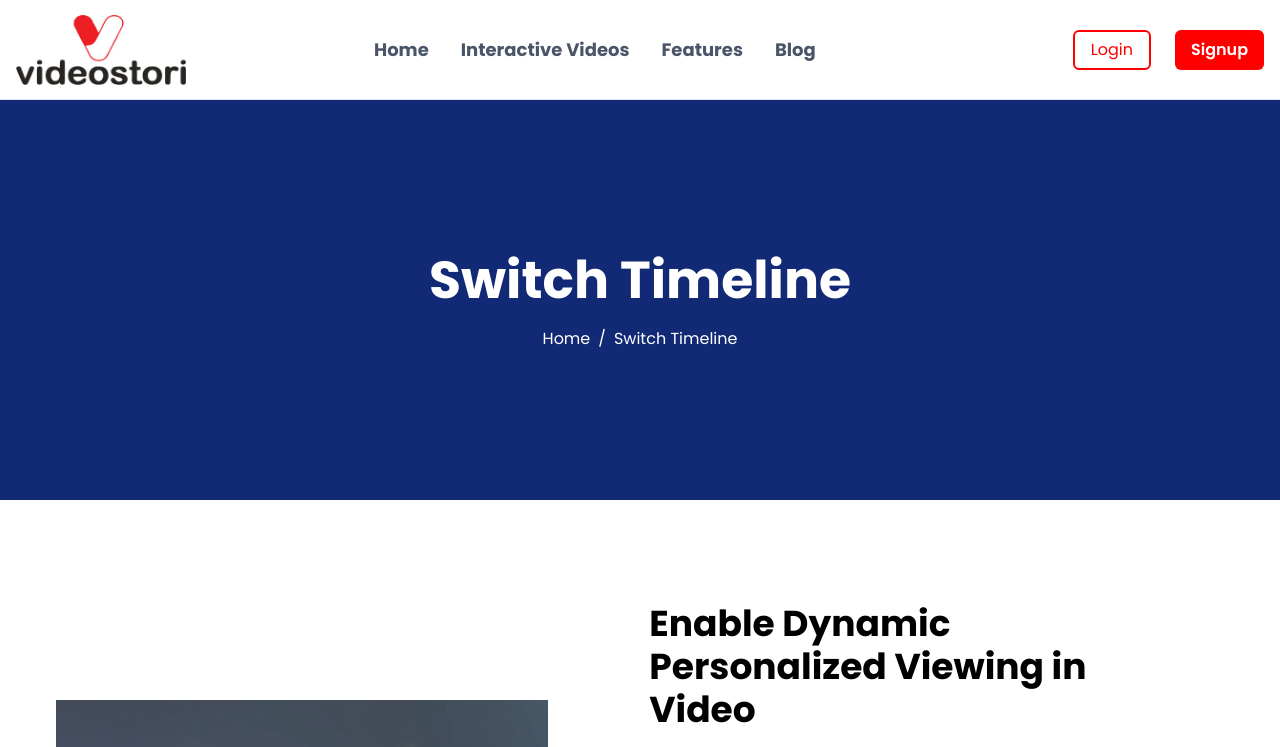
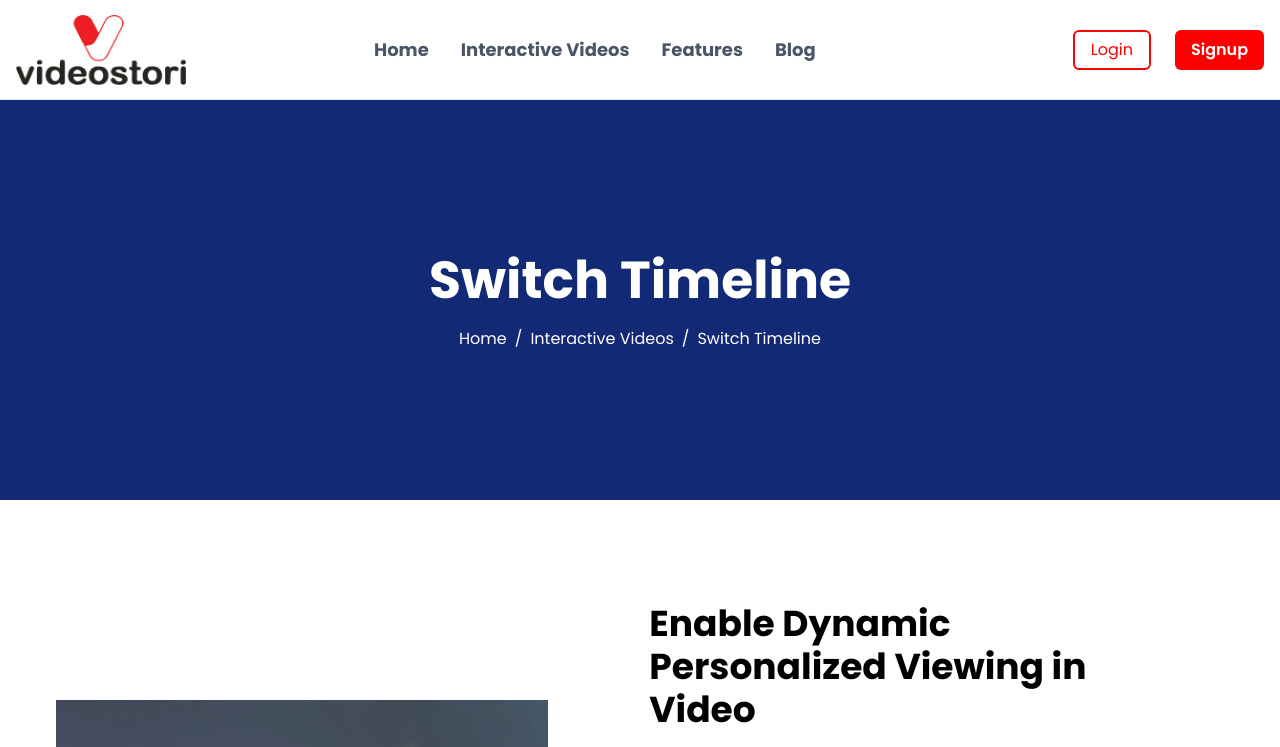
Before and after one commit to vishalgupta888/videostori, a Next.js app: page /features/switchtimeline in a window 1280 px wide. Shown: the top 747 px of the page. Built offline with nearby package versions, Linux system fonts and the light colour scheme.

Commit message:
breadcrumbs fixed.

```diff
--- a/src/components/Feature/HotSpot/index.jsx
+++ b/src/components/Feature/HotSpot/index.jsx
@@ -7,7 +7,8 @@ import {FaHandPointUp} from "react-icons/fa"
 
 const breadcrumb = [
   { text: "Home", link: "/" },
-  { text: "Hot Spot", link: "features/hotspot" },
+  { text: "Interactive Videos", link: "/interactive-video" },
+  { text: "Hot Spot"},
 ];
 
 const HotSpot = () => {
--- a/src/components/Feature/Reports/index.jsx
+++ b/src/components/Feature/Reports/index.jsx
@@ -7,7 +7,8 @@ import { Box, Center, SimpleGrid, Text, Flex, Image, Heading, Card, CardBody, co
 
 const breadcrumb = [
     { text: "Home", link: "/" },
-    { text: "Reports-Analytics", link: "features/reportsanalytics" },
+    { text: "Interactive Videos", link: "/interactive-video" },
+    { text: "Reports-Analytics"},
   ];
 
 
--- a/src/components/Feature/SwitchTimeline/index.jsx
+++ b/src/components/Feature/SwitchTimeline/index.jsx
@@ -8,7 +8,8 @@ import { SWITCHTIMELINE } from "@/constants/layoutConstants";
 
 const breadcrumb = [
   { text: "Home", link: "/" },
-  { text: "Switch Timeline", link: "features/switchtimeline" },
+  { text: "Interactive Videos", link: "/interactive-video" },
+  { text: "Switch Timeline"}
 ];
 
 const SwitchTimeline = () => {
--- a/src/components/Feature/VideoDistribution/index.jsx
+++ b/src/components/Feature/VideoDistribution/index.jsx
@@ -40,7 +40,8 @@ const ICONS = [
 
 const breadcrumb = [
     { text: "Home", link: "/" },
-    { text: "Video Distribution", link: "features/videodistribution" },
+    { text: "Interactive Videos", link: "/interactive-video" },
+    { text: "Video Distribution"},
   ];
 
 const index = () => {
```
